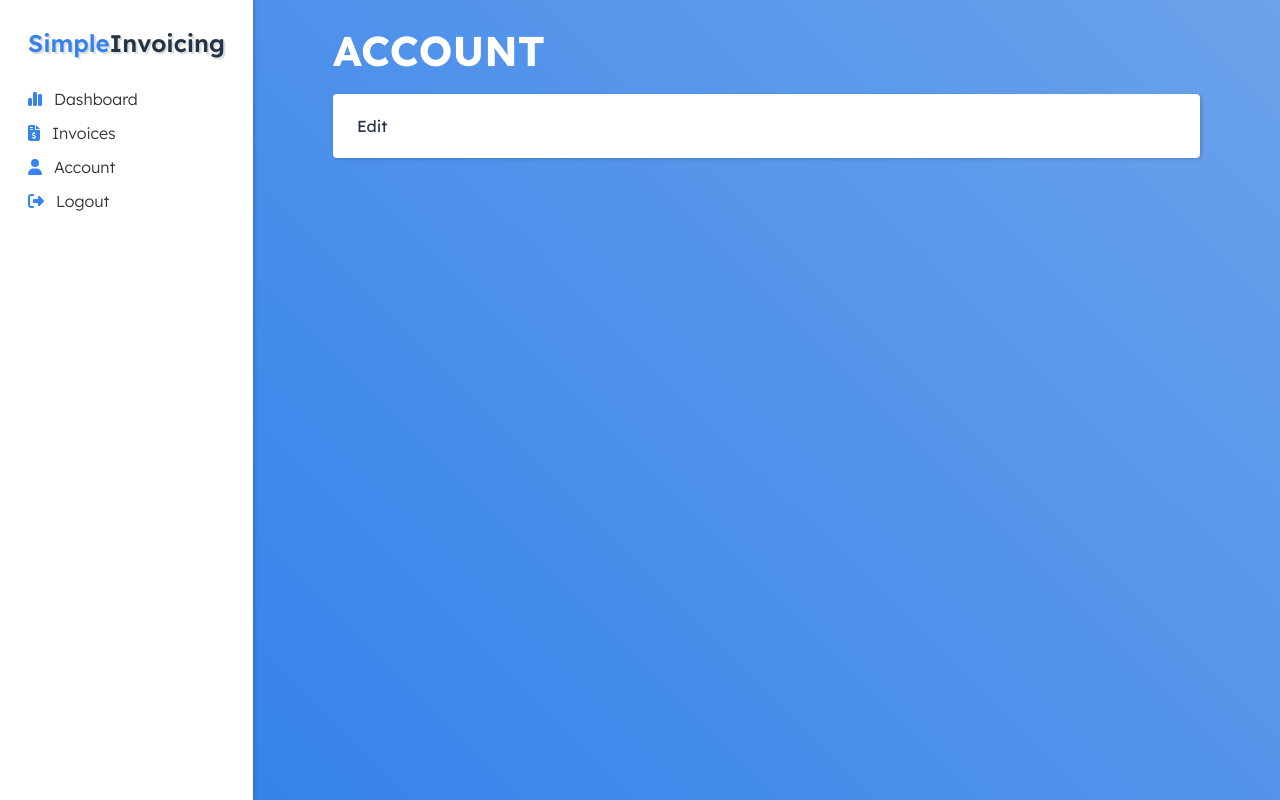
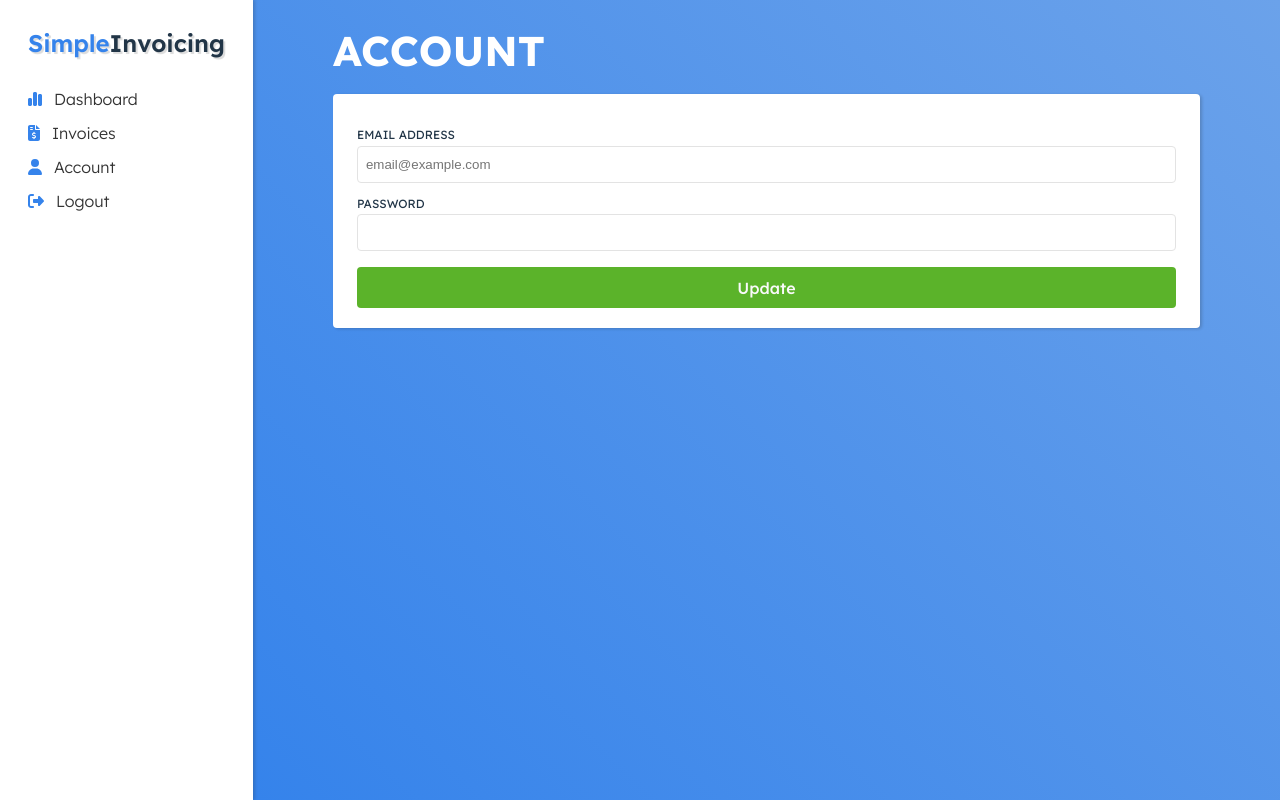
Before and after one commit to beeker1121/dddstructure-frontend, a Vue app: page /dashboard/account in a window 1280 px wide. Built offline with nearby package versions, Linux system fonts and the light colour scheme; sample sign-in values are in the browser's storage.

Commit message:
Started implementing account page form

```diff
--- a/src/views/dashboard/account.vue
+++ b/src/views/dashboard/account.vue
@@ -1,13 +1,20 @@
 <script setup lang="ts">
-import { onMounted } from 'vue'
+import { ref, onMounted } from 'vue'
 
+import apiUser from '../../api-user'
 import Sidebar from '../../components/dashboard/sidebar.vue'
+import { getParamError } from '../../helpers/errors';
+import { capitalize } from '../../helpers/strings';
 
 // Constants.
 
 // Props.
 
 // Data.
+const email = ref<String>('')
+const password = ref<String>('')
+
+const errors = ref<any>([])
 
 // Stores.
 
@@ -19,6 +26,30 @@ onMounted(() => {
 // Computed.
 
 // Watchers.
+
+// Methods.
+const update = () => {
+    // Reset errors.
+    errors.value = []
+
+    // Build the payload.
+    const payload = {
+        email: email.value,
+        password: password.value
+    }
+
+    // Call the API.
+    apiUser.createInvoice(payload)
+    .then(res => res.json()).then((res) => {
+        // Handle errors.
+        if (res.errors) {
+            errors.value = res.errors
+            return
+        }
+    }).catch((err) => {
+        console.log('error: ' + err)
+    })
+}
 </script>
 
 <template>
@@ -32,7 +63,23 @@ onMounted(() => {
                 </div>
 
                 <div class="account-form">
-                    Edit
+                    <div class="field">
+                        <label for="email">Email Address</label>
+                        <input id="email" type="email" placeholder="email@example.com" v-model="email" />
+                        <span v-if="getParamError(errors, 'email')" class="error">
+                            {{ capitalize(getParamError(errors, 'email').detail) }}
+                        </span>
+                    </div>
+
+                    <div class="field">
+                        <label for="password">Password</label>
+                        <input id="password" type="password" placeholder="" v-model="password" />
+                        <span v-if="getParamError(errors, 'password')" class="error">
+                            {{ capitalize(getParamError(errors, 'password').detail) }}
+                        </span>
+                    </div>
+
+                    <button class="green" @click="update">Update</button>
                 </div>
             </div>
         </div>
--- a/src/views/login.vue
+++ b/src/views/login.vue
@@ -78,15 +78,16 @@ const login = () => {
                     <hr />
 
                     <div class="form">
-                        <div class="field email">
+                        <div class="field">
                             <label for="email">Email Address</label>
                             <input id="email" type="email" placeholder="email@example.com" v-model="email" />
                             <span v-if="getParamError(errors, 'email')" class="error">
                                 {{ capitalize(getParamError(errors, 'email').detail) }}
                             </span>
                         </div>
-                        <div class="field password">
-                            <label for="password">password</label>
+
+                        <div class="field">
+                            <label for="password">Password</label>
                             <input id="password" type="password" placeholder="" v-model="password" />
                         </div>
 
--- a/src/views/signup.vue
+++ b/src/views/signup.vue
@@ -78,15 +78,16 @@ const signup = () => {
                     <hr />
 
                     <div class="form">
-                        <div class="field email">
+                        <div class="field">
                             <label for="email">Email Address</label>
                             <input id="email" type="email" placeholder="email@example.com" v-model="email" />
                             <span v-if="getParamError(errors, 'email')" class="error">
                                 {{ capitalize(getParamError(errors, 'email').detail) }}
                             </span>
                         </div>
-                        <div class="field password">
-                            <label for="password">password</label>
+
+                        <div class="field">
+                            <label for="password">Password</label>
                             <input id="password" type="password" placeholder="" v-model="password" />
                             <span v-if="getParamError(errors, 'password')" class="error">
                                 {{ capitalize(getParamError(errors, 'password').detail) }}
```
